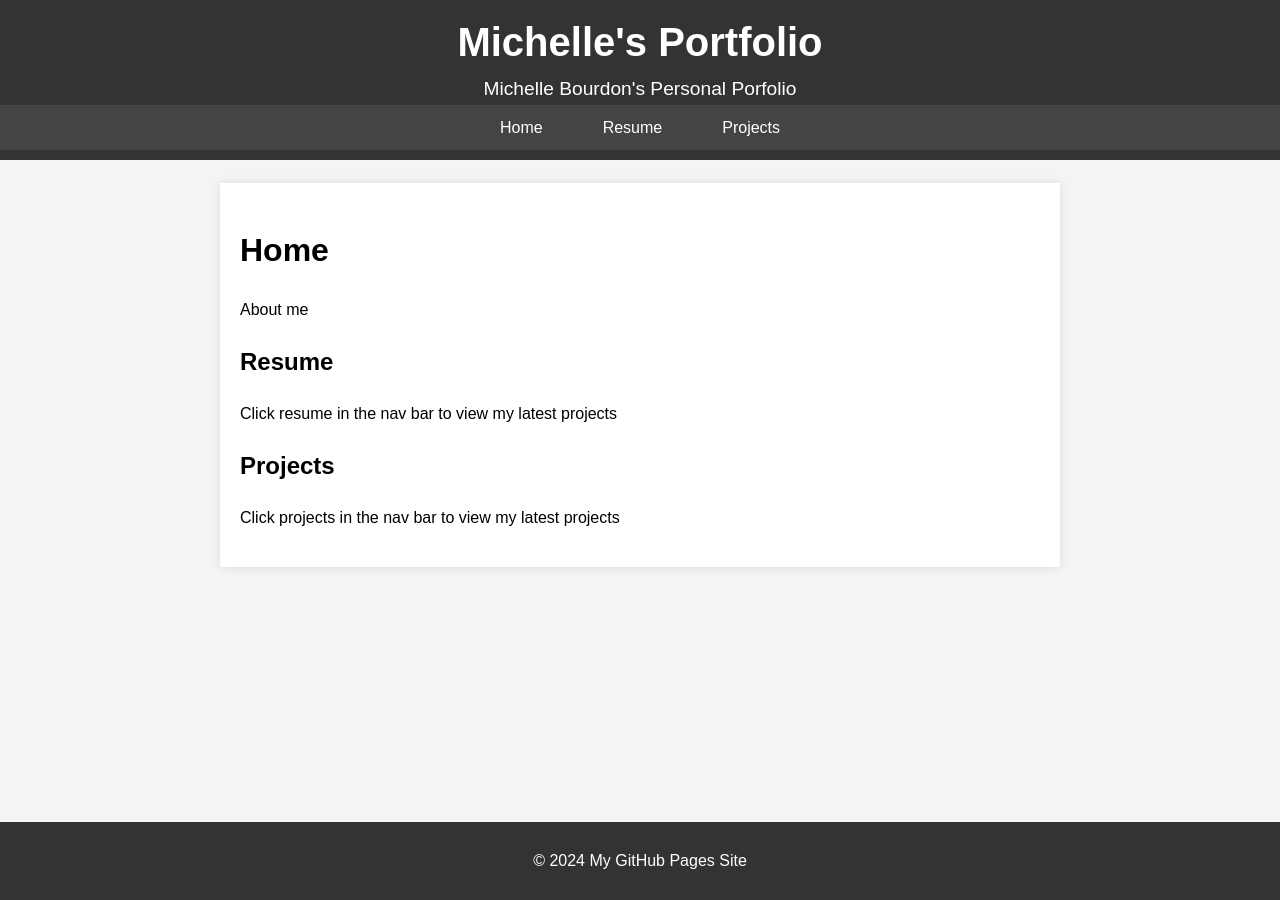
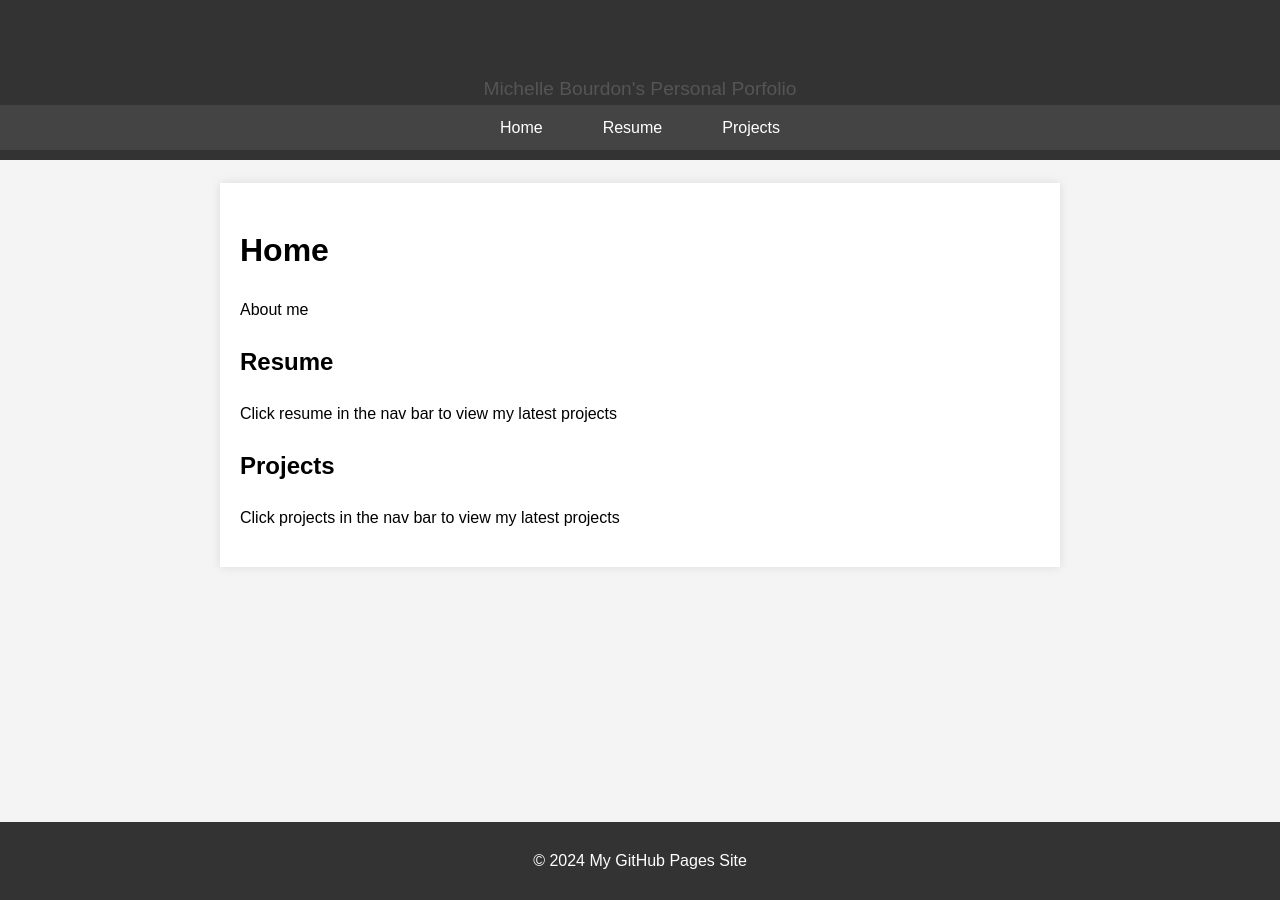
Before and after one commit to mbourdo/mbourdo.github.io, a Jekyll site: the page built from index.md, in a window 1280 px wide. Built offline with Jekyll 4.4.1, drawn with Linux system fonts in a browser that asks for light colours.

Commit message:
Update title color to dark grey

```diff
--- a/_config.yml
+++ b/_config.yml
@@ -1,5 +1,5 @@
 theme: jekyll-theme-minimal
-title: Michelle's Portfolio
+title: Michelle Bourdon
 description: Michelle Bourdon's Personal Porfolio
 url: "https://mbourdo.github.io" # the base hostname & protocol for your site
 
--- a/assets/css/style.css
+++ b/assets/css/style.css
@@ -17,11 +17,13 @@ header {
 header h1 {
     margin: 0;
     font-size: 2.5em;
+    color: #333; /* Change to dark grey */
 }
 
 header p {
     margin: 0;
     font-size: 1.2em;
+    color: #555; /* Light grey for description */
 }
 
 nav ul {
```
